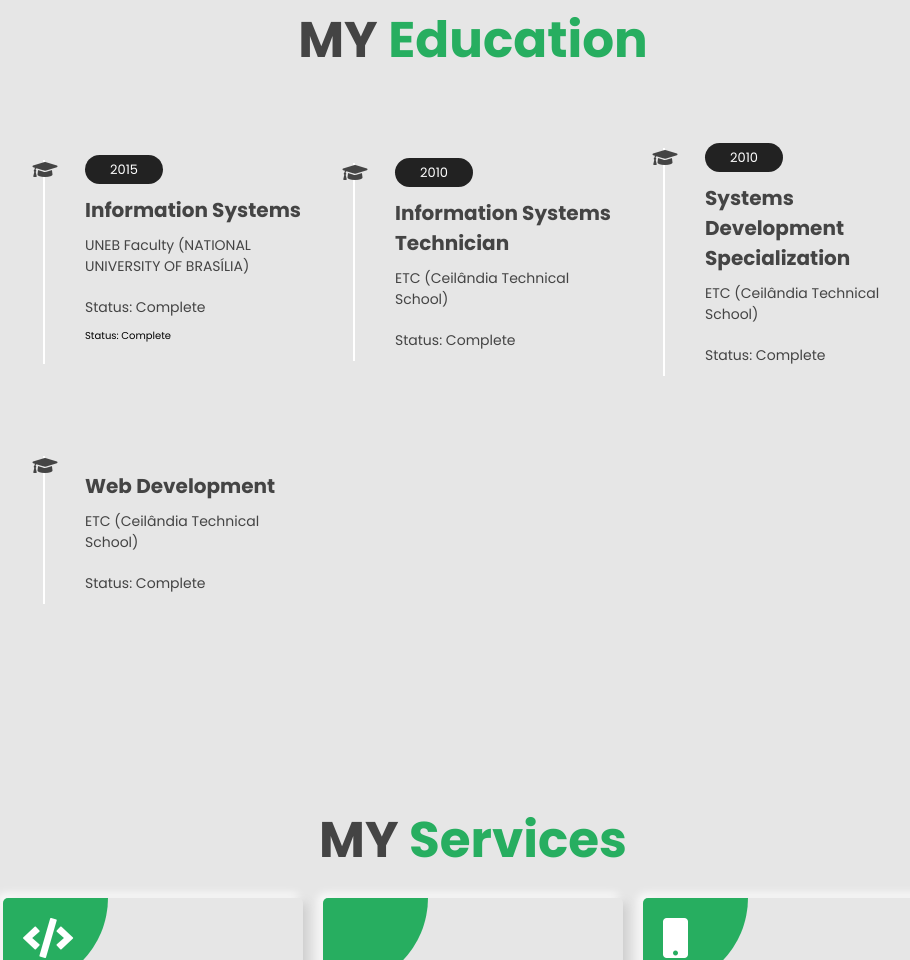
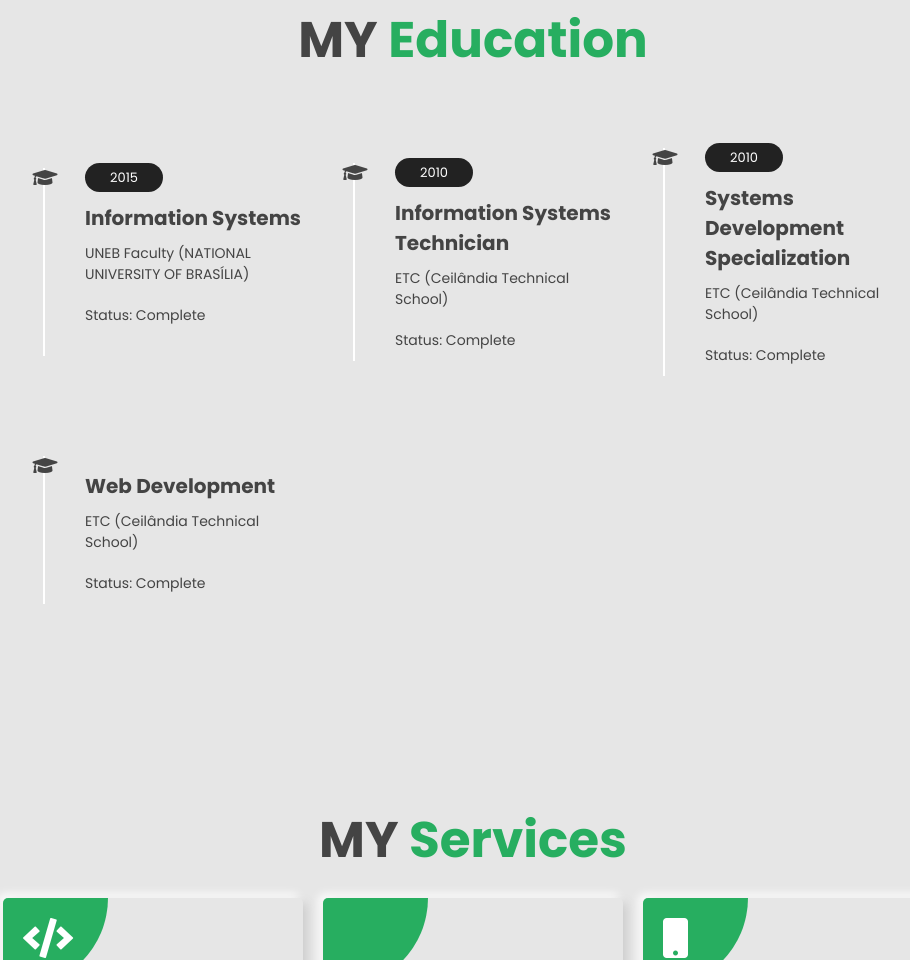
Before and after one commit to wagner30023/portifolio, a plain HTML site: page index.html in a window 1280 px wide. Shown: the part 1617-2577 px from the top of the page, without its empty margins (317-1227 px from the left). Drawn offline with nearby package versions, Linux system fonts and the light colour scheme.

Commit message:
projeto portifolio

```diff
--- a/index.html
+++ b/index.html
@@ -154,7 +154,7 @@
             <span>2015</span>
             <h3> Information Systems </h3>
             <p> UNEB Faculty (NATIONAL UNIVERSITY OF BRASÍLIA)
-            <p> Status: Complete </p> Status: Complete
+            <p> Status: Complete </p>
             </p>
         </div>
 
```
